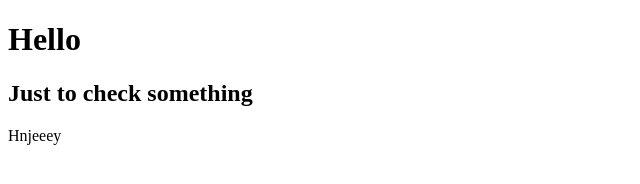
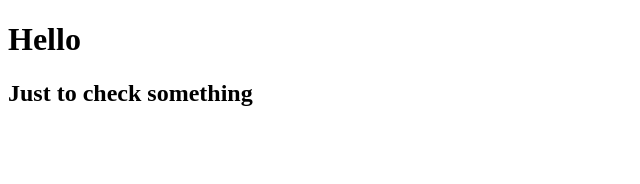
Before and after one commit to MehakDhingra-1510/LearningGit2, a plain HTML site: page index.html in a window 1280 px wide. Shown: the full height of the page, 0-640 px from the left. Drawn offline with Linux system fonts and the light colour scheme.

Commit message:
Revert "Hnjeey"
This reverts commit bfde48ef76261bd6233679014da76779192a5342.

```diff
--- a/index.html
+++ b/index.html
@@ -8,6 +8,5 @@
 <body>
     <h1>Hello</h1>
     <h2>Just to check something</h2>
-    <p>Hnjeeey</p>
 </body>
 </html>
```
